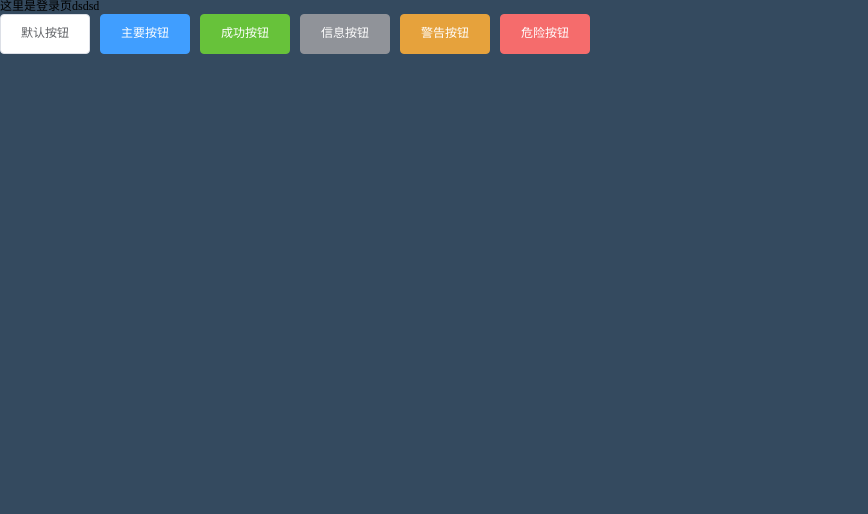
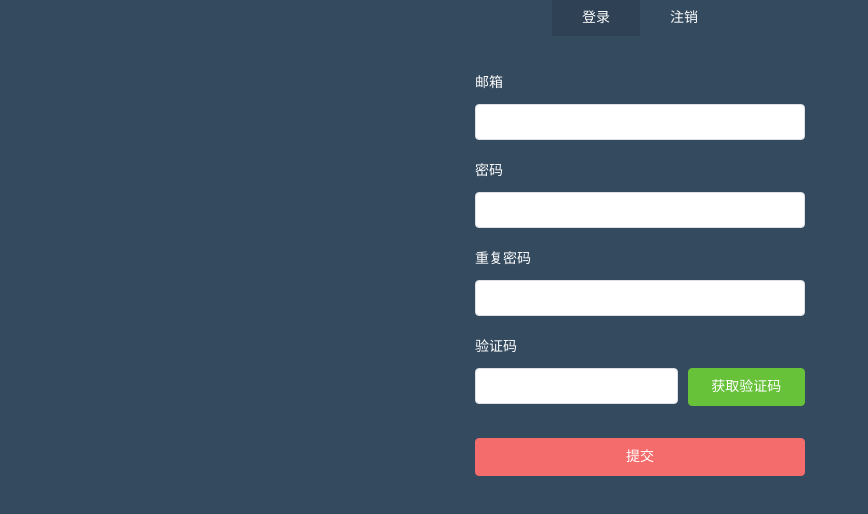
Before and after one commit to dongwuji/sd_mirror, a Vue app: page /#/login in a window 1280 px wide. Shown: the top 514 px of the page, without its empty margins (0-868 px from the left). Built offline with nearby package versions, Linux system fonts and the light colour scheme.

Commit message:
登录页面静态制作，input的数据校验证

```diff
--- /dev/null
+++ b/src/utils/validate.js
@@ -0,0 +1,37 @@
+/**
+ * 过滤特殊字符
+ */
+export function stripscript(s) {
+    var pattern = new RegExp("[`~!@#$^&*()=|{ }':;',\\[\\].<>/?~！@#￥……&*（）&;—|{}【】‘；：”“'。，、？]")
+    var rs = "";
+    for (var i = 0; i < s.length; i++) {
+        rs = rs + s.substr(i, 1).replace(pattern, '');
+    }
+    return rs;
+}
+/**
+ * 验证邮箱
+ */
+export function validateEmail(value) {
+    let reg = /^([a-zA-Z]|[0-9])(\w|\-)+@[a-zA-Z0-9]+\.([a-zA-Z]{2,4})$/;
+    return !reg.test(value) ? true : false;
+    // if(!reg.test(value)) {
+    //     return false;
+    // }else {
+    //     return true;
+    // }
+}
+/**
+ * 验证密码 6至20位的字母加数字
+ */
+export function validatePass(value) {
+    let reg = /^(?!\D+$)(?![^a-zA-Z]+$)\S{6,20}$/;
+    return !reg.test(value) ? true : false;
+}
+/**
+ * 验证验证码
+ */
+export function validateVCode(value) {
+    let reg = /^[a-z0-9]{6}$/;
+    return !reg.test(value) ? true : false;
+}
--- a/src/views/Login/index.vue
+++ b/src/views/Login/index.vue
@@ -1,19 +1,161 @@
 <template>
     <div id="login">
-        这里是登录页dsdsd
-        <el-row>
-            <el-button>默认按钮</el-button>
-            <el-button type="primary">主要按钮</el-button>
-            <el-button type="success">成功按钮</el-button>
-            <el-button type="info">信息按钮</el-button>
-            <el-button type="warning">警告按钮</el-button>
-            <el-button type="danger">危险按钮</el-button>
-        </el-row>
+        <div class="login-wrap">
+            <ul class="menu-tab">
+                <li v-for="item in menuTab" :key="item.id" :class="{'current': item.current}" @click="toggleMenu(item)">{{ item.txt }}</li>
+            </ul>
+            <!-- 表单 start -->
+            <el-form :model="ruleForm" status-icon :rules="rules" ref="ruleForm" class="login-form" size="medium">
+
+                <el-form-item prop="username" class="item-form">
+                    <label>邮箱</label>
+                    <el-input type="text" v-model="ruleForm.username" autocomplete="off"></el-input>
+                </el-form-item>
+
+                <el-form-item prop="password" class="item-form">
+                    <label>密码</label>
+                    <el-input type="password" v-model="ruleForm.password" autocomplete="off" minlength="6" maxlength="20"></el-input>
+                </el-form-item>
+
+                <el-form-item prop="passwords" class="item-form" v-show="model === 'register'">
+                    <label>重复密码</label>
+                    <el-input type="password" v-model="ruleForm.passwords" autocomplete="off" minlength="6" maxlength="20"></el-input>
+                </el-form-item>
+
+                <el-form-item prop="code" class="item-form">
+                    <label>验证码</label>
+                    <el-row :gutter="10">
+                        <el-col :span="15">
+                            <el-input v-model.number="ruleForm.code" minlength="6" maxlength="6"></el-input>
+                        </el-col>
+                        <el-col :span="9">
+                            <el-button type="success" class="block">获取验证码</el-button>
+                        </el-col>
+                    </el-row>
+
+                </el-form-item>
+                <el-form-item>
+                    <el-button type="danger" @click="submitForm('ruleForm')" class="login-btn block">提交</el-button>
+                </el-form-item>
+            </el-form>
+        </div>
     </div>
 </template>
 <script>
+import { stripscript, validateEmail, validatePass, validateVCode } from '@/utils/validate'
 export default {
-    name: 'login'
+    name: 'login',
+    data(){
+        //验证用户名为邮箱
+        var validateUsername = (rule, value, callback) => {
+            if (value === '') {
+                callback(new Error('请输入用户名'));
+            } else if(validateEmail(value)) {
+                callback(new Error('用户名格式有误'));
+            } else {
+                callback();
+            }
+        };
+        //验证密码
+        var validatePassword = (rule, value, callback) => {
+            //过滤后的数据
+            this.ruleForm.password = stripscript(value);
+            value = this.ruleForm.password;
+
+            if (value === '') {
+                callback(new Error('请输入密码'));
+            } else if (validatePass(value)) {
+                callback(new Error('密码为6-20位数字+字母'));
+            } else {
+                callback();
+            }
+        };
+        //验证重复密码
+        var validatePasswords = (rule, value, callback) => {
+            //如果模块值为login,直接通过
+            if(this.model === 'login') { callback(); }
+            //过滤后的数据
+            this.ruleForm.passwords = stripscript(value);
+            value = this.ruleForm.passwords;
+
+            if (value === '') {
+                callback(new Error('请再次输入密码'));
+            } else if (value != this.ruleForm.password) {
+                callback(new Error('重复密码不正确'));
+            } else {
+                callback();
+            }
+        };
+        //验证验证码
+        var validateCode = (rule, value, callback) => {
+            //过滤后的数据
+            this.ruleForm.code = stripscript(value);
+            value = this.ruleForm.code;
+
+            if (value === '') {
+                return callback(new Error('请输入验证码'));
+            }else if(validateVCode(value)) {
+                return callback(new Error('验证码格式有误'));
+            }else {
+                callback();
+            }
+        };
+        return {
+            menuTab: [
+                {txt: '登录', current: true, type: 'login'},
+                {txt: '注销', current: false, type: 'register'}
+            ],
+            //模块值
+            model: 'register',
+            //表单数据
+            ruleForm: {
+                username: '',
+                password: '',
+                passwords: '',
+                code: ''
+            },
+            rules: {
+                username: [
+                    { validator: validateUsername, trigger: 'blur' }
+                ],
+                password: [
+                    { validator: validatePassword, trigger: 'blur' }
+                ],
+                passwords: [
+                    { validator: validatePasswords, trigger: 'blur' }
+                ],
+                code: [
+                    { validator: validateCode, trigger: 'blur' }
+                ]
+            }
+        }
+    },
+    created(){},
+    mounted(){},
+    //写函数的地方
+    methods: {
+        //vue 数据驱动视图渲染
+        //js 操作 DOM元素
+        toggleMenu(data) {
+            this.menuTab.forEach(element => {
+                element.current = false;
+            });
+            //高光
+            data.current = true;
+            //修改模块值
+            this.model = data.type;
+        },
+        submitForm(formName) {
+            this.$refs[formName].validate((valid) => {
+                if (valid) {
+                    alert('submit!');
+                } else {
+                    console.log('error submit!!');
+                    return false;
+                }
+            });
+        }
+    }
 }
 </script>
 <style lang="scss" scoped>
@@ -21,4 +163,38 @@
     height: 100vh;
     background-color: #344a5f;
 }
+.login-wrap {
+    width: 330px;
+    margin: auto;
+}
+.menu-tab {
+    text-align: center;
+    li {
+        display: inline-block;
+        width: 88px;
+        line-height: 36px;
+        font-size: 14px;
+        color: #fff;
+        border-radius: 2px;
+        cursor: pointer;
+    }
+    .current {
+    background-color: rgba(0, 0, 0, .1);
+    }
+}
+.login-form {
+    margin-top: 29px;
+    label {
+        display: block;
+        margin-bottom: 3px;
+        font-size: 14px;
+        color: #fff;
+    }
+    .item-form { margin-bottom: 13px; }
+    .block {
+        display: block;
+        width: 100%;
+    }
+    .login-btn { margin-top: 19px; }
+}
 </style>
--- a/vue.config.js
+++ b/vue.config.js
@@ -12,18 +12,18 @@
   chainWebpack: (config) => {
   },
   configureWebpack: (config) => {
-    // config.resolve = { // 配置解析别名
-    //   extensions: ['.js', '.json', '.vue'],
-    //   alias: {
-    //     '@': path.resolve(__dirname, './src'),
-    //     'public': path.resolve(__dirname, './public'),
-    //     'components': path.resolve(__dirname, './src/components'),
-    //     'common': path.resolve(__dirname, './src/common'),
-    //     'api': path.resolve(__dirname, './src/api'),
-    //     'views': path.resolve(__dirname, './src/views'),
-    //     'data': path.resolve(__dirname, './src/data')
-    //   }
-    // }
+    config.resolve = { // 配置解析别名
+      extensions: ['.js', '.json', '.vue'],//自动添加文件名后缀
+      alias: {
+        '@': path.resolve(__dirname, './src'),
+        // 'public': path.resolve(__dirname, './public'),
+        '@c': path.resolve(__dirname, './src/components'),
+        // 'common': path.resolve(__dirname, './src/common'),
+        // 'api': path.resolve(__dirname, './src/api'),
+        // 'views': path.resolve(__dirname, './src/views'),
+        // 'data': path.resolve(__dirname, './src/data')
+      }
+    }
   },
   // 生产环境是否生成 sourceMap 文件
   productionSourceMap: false,
```
